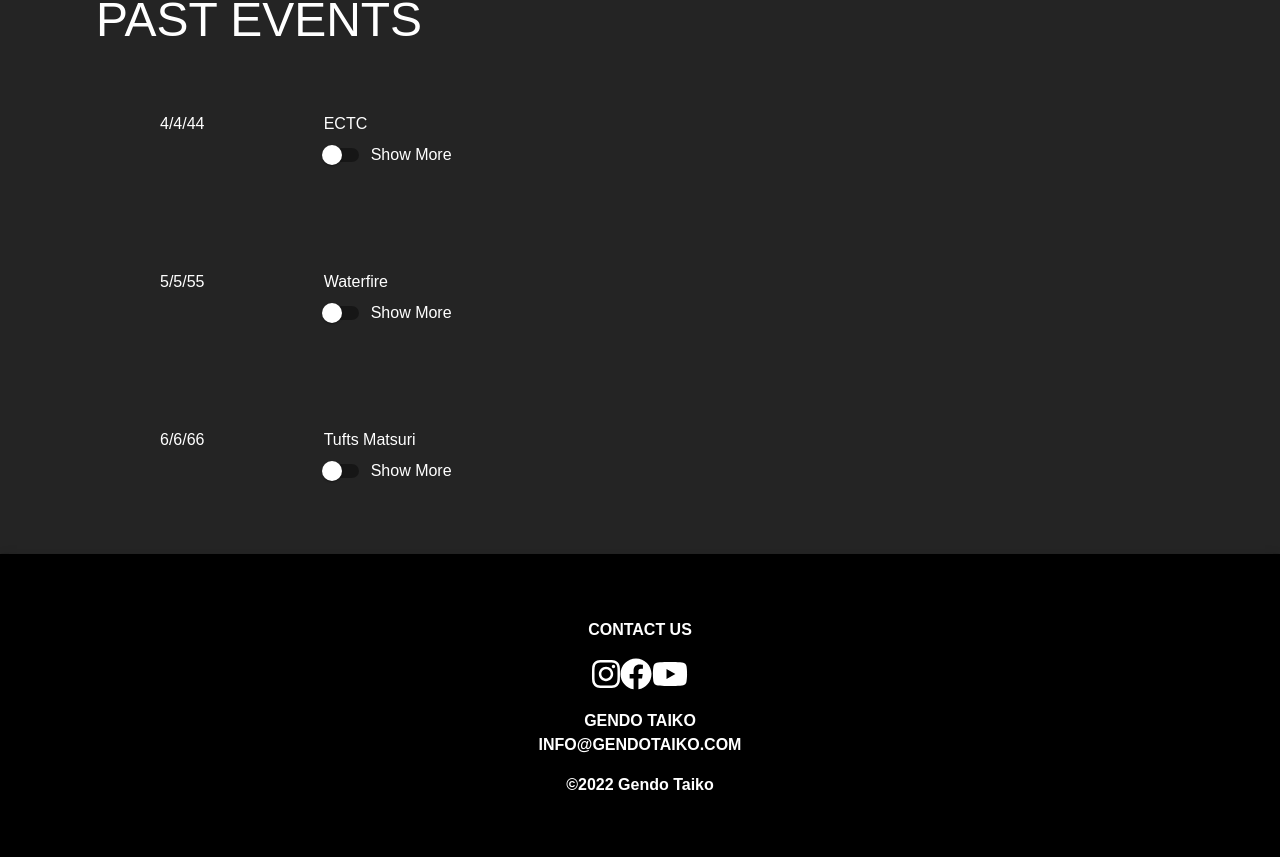
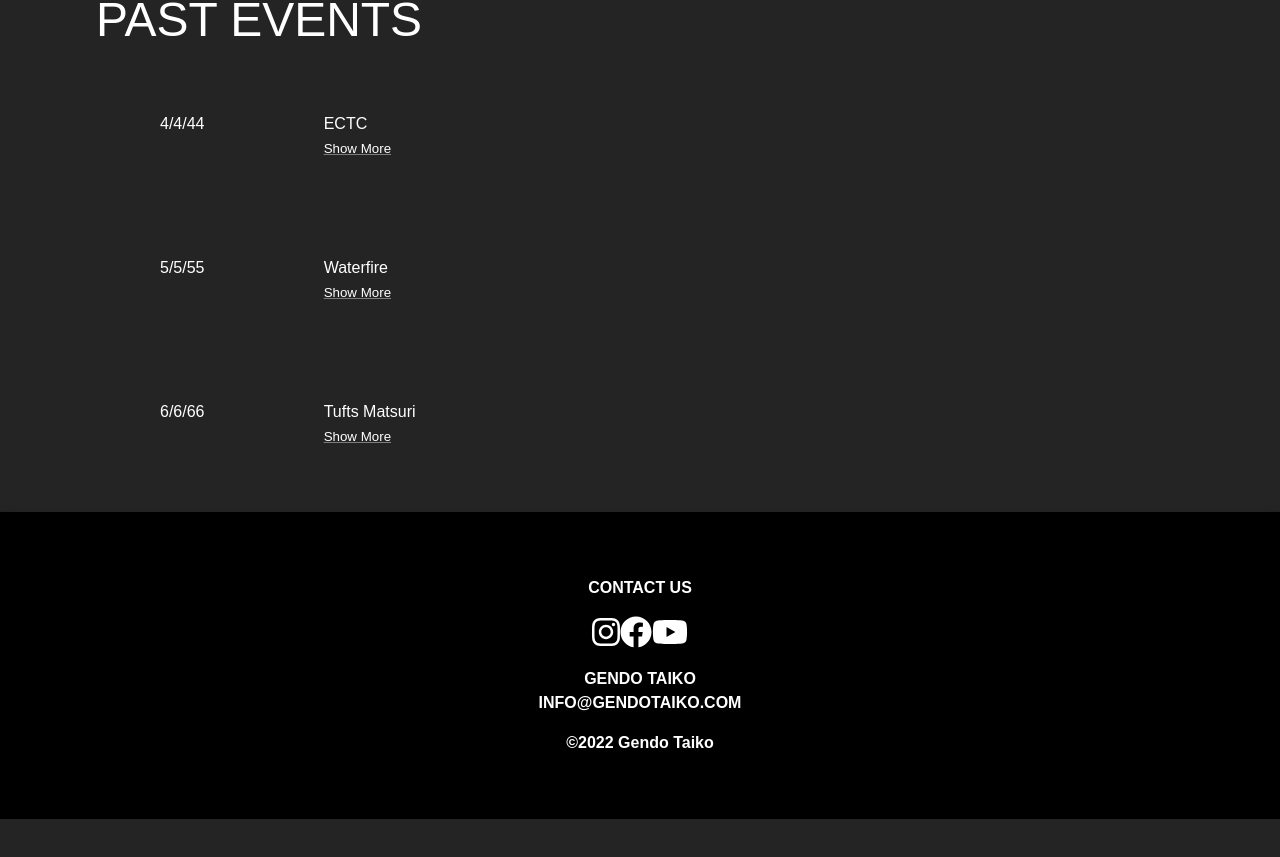
Before and after one commit to gendotaiko/gendo-taiko-website, a React (Create React App) app in the folder client/: page /events in a window 1280 px wide. Shown: the part 793-1650 px from the top of the page. After the commit the page ends 1612 px from the top, so only its background shows below. Built offline with nearby package versions, Linux system fonts and the light colour scheme.

Commit message:
Show more looks more like figma, might have done some bad stuff with material ui icon installation, pls make sure i didn't

```diff
--- a/client/src/components/Event.js
+++ b/client/src/components/Event.js
@@ -3,18 +3,20 @@ import PropTypes from 'prop-types';
 import {
 	Grid,
 	Typography,
-	Switch,
-	FormControlLabel,
-	Collapse
+	Collapse,
+	Link
 } from '@mui/material';
 import Image from '../components/Image';
+// import ExpandLess from '@mui/icons-material/ExpandLess';
+// import ExpandMore from '@mui/icons-material/ExpandMore';
+// import { Add } from '@mui/icons-material';
 
 
 const Event = (props) => {
-	const [checked, setChecked] = useState(false);
+	const [open, setOpen] = useState(false);
 
 	const handleChange = () => {
-		setChecked((prev) => !prev);
+		setOpen((prev) => !prev);
 	};
 
 	Event.propTypes = {
@@ -51,8 +53,8 @@ const Event = (props) => {
 					</Grid>
 					<Grid item md={10}>
 						<Typography variant='body1'>{props.event} </Typography>
-						<FormControlLabel control={<Switch checked={checked} onChange={handleChange} />}label="Show More"/>
-						<Collapse in={checked}>
+
+						<Collapse in={open}>
 							<Grid container spacing={{xs: 2, lg: 4}}>
 								<Grid item md={8}>
 									<Typography variant='body1'> {props.details}</Typography>
@@ -62,6 +64,11 @@ const Event = (props) => {
 								</Grid>
 							</Grid>
 						</Collapse>
+						<Link component= 'button' onClick={handleChange} color= '#ffffff' variant='link'>
+							{/* <Add/> */}
+							{/* {open ? <ExpandLess/> : <ExpandMore/>} */}
+							{open ? 'Show Less' : 'Show More'}
+						</Link>
 					</Grid>
 				</Grid>
 			);
--- a/client/src/styles/Theme.js
+++ b/client/src/styles/Theme.js
@@ -62,7 +62,7 @@ let theme = createTheme({
 			fontFamily: 'neue-haas-grotesk-display, sans-serif',
 			display: 'block',
 			fontWeight: 700,
-		}
+		},
 	},
 });
 
--- a/package.json
+++ b/package.json
@@ -1,5 +1,6 @@
 {
   "dependencies": {
+    "@mui/icons-material": "^5.2.5",
     "@mui/material": "^5.2.7"
   }
 }
```
Also changed, not shown: 2 other files (tests, documents, lock files or other folders).
